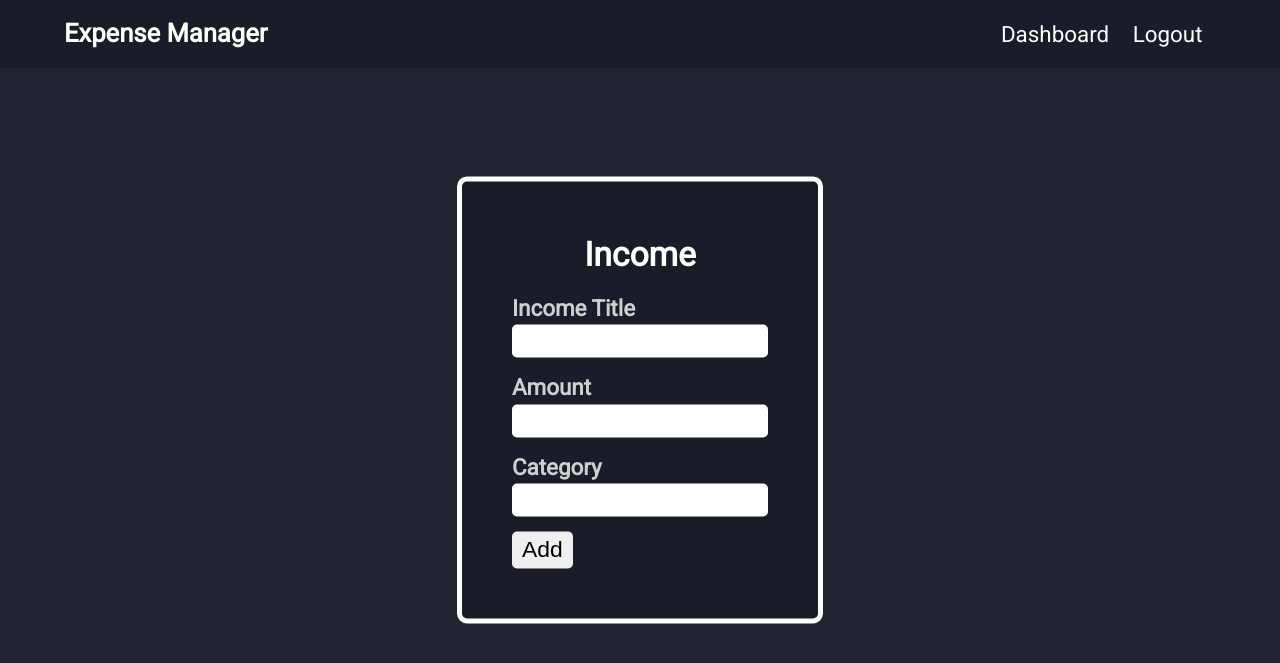
After one commit to frost-head/expense_manger, a Flask app: page /addincome in a window 1280 px wide. The commit adds this page. Shown: the top 663 px of the page. Run offline with Flask 2, Linux system fonts and the light colour scheme; the visitor is signed in with stand-in values (Sample User, id 1); some libraries are stand-ins or nearby versions; some web fonts are replaced.

Commit message:
added income and expenses added

```diff
--- a/main.py
+++ b/main.py
@@ -22,12 +22,15 @@ app.config['SEND_FILE_MAX_AGE_DEFAULT'] = 0
 app.secret_key = os.urandom(24)
 
 
+
 @app.route("/")
 def Home():
+
     return render_template('Home.html')
 
 @app.route("/login",methods=["GET","POST"])
 def Login():
+    session['user'] = 4
     if 'user' in session:
         return redirect('/')
     if request.method == "POST":
@@ -37,7 +40,7 @@ def Login():
         if data:
             if bcrypt.check_password_hash(data['password'],passcode):
                 session['user'] = data['uid']
-                return redirect('/')
+                return redirect('/dashboard')
             else:
                 return redirect('/login')
         else:
@@ -60,8 +63,8 @@ def Register():
         querry = 'insert into Users(username, name, email, password) values("{}","{}","{}","{}")'.format(username, name, email, pw_hash)
         print(querry)
         insert(mysql, querry)
-        # uid = fetchone(mysql, "select uid from Users where username = '{}'".format(username))
-        # session['user'] = uid
+        uid = fetchone(mysql, "select uid from Users where username = '{}'".format(username))
+        session['user'] = uid
         return redirect('/')
     return render_template("Register.html")
 
@@ -73,4 +76,46 @@ def Logout():
     else:
         return redirect("/login")
 
+@app.route('/dashboard')
+def dashboard():
+    if 'user' in session:
+        data = fetchone(mysql, "select name from Users where uid = {}".format(session['user']))
+        return render_template('Dashboard.html', data=data)
+    else:
+        return redirect('/login')
+
+@app.route('/addincome', methods=['GET','POST'])
+def Income():
+    if 'user' in session:
+
+        if request.method == "POST":
+            title = request.form['title']
+            amount = request.form['amount']
+            cat = request.form['cat']
+            insert(mysql, 'insert into Income(title, amount, category, uid) values("{}",{},"{}",{})'.format(title, amount, cat, session['user']))
+            return redirect('/dashboard')
+        return render_template('Income.html',)
+
+    else:
+        return redirect('/login')
+
+@app.route('/addexpenditure', methods=['GET','POST'])
+def Expenditure():
+    if 'user' in session:
+
+        if request.method == "POST":
+            title = request.form['title']
+            amount = request.form['amount']
+            cat = request.form['cat']
+            if request.form['a_l'] == "Assest":
+                a_l = 0
+            else:
+                a_l = 1
+            insert(mysql, 'insert into Expenses(title, amount, category, uid, a_l) values("{}",{},"{}",{},{})'.format(title, amount, cat, session['user'],a_l))
+            return redirect('/dashboard')
+        return render_template('Expenditure.html',)
+
+    else:
+        return redirect('/login')
+
 app.run(debug=True, host="0.0.0.0")
--- a/static/animation.js
+++ b/static/animation.js
@@ -9,8 +9,13 @@ nav.fromTo("nav", { y:-80 , opacity: 0.2}, {y:0, opacity:1, ease: Circ.easeOut},
 // login page
 
 
-// nav.fromTo(".loginForm", {opacity: 0.0, scale:0.8}, {opacity:1, scale:1, ease: Circ.easeOut},"start=0.5" )
 nav.fromTo(".loginForm", {opacity: 0.0, y:-100}, {opacity:1, y:0, ease: Circ.easeOut},"start=0.5" )
      .fromTo(".loginForm h2", {y:-80 , opacity: 0.0}, {y:0 , opacity:1, ease: Circ.easeOut},"<0.5")
      .fromTo("form", {y:-60 , opacity: 0.0}, {y:0 , opacity:1, ease: Circ.easeOut},"<")
 ;
+
+// dashboard
+nav.fromTo(".dashheader", {opacity: 0.0, y:-100}, {opacity:1, y:0, ease: Circ.easeOut},"start=0.5" )
+    .fromTo(".addorremovecard h5", {y:-20 , opacity: 0.0}, {y:0 , opacity:1, ease: Circ.easeOut},"<0.5")
+    .fromTo(".dashheader h1", {y:-50 , opacity: 0.0}, {y:0 , opacity:1, ease: Circ.easeOut},"<")
+;
--- a/static/style.css
+++ b/static/style.css
@@ -75,7 +81,7 @@ nav h1{
 
 .button{
     font-size: 1.4rem;
-    width: 5vw;
+    width: 6vw;
     min-width: fit-content;
     transition: 0.2s;
     border-radius: 5px;
--- /dev/null
+++ b/templates/Income.html
@@ -0,0 +1,38 @@
+{% extends 'Base.html' %}
+
+{% block head %}{% endblock %}
+
+{% block body %}
+
+
+<div class="loginForm">
+    <h2>Income</h2>
+    <form method="post">
+
+        <div class="formInput">
+            <h5>Income Title</h5>
+            <input type="text" name="title" >
+        </div>
+        <div class="formInput">
+            <h5>Amount</h5>
+            <input type="number" name="amount" >
+        </div>
+        <div class="formInput">
+            <h5>Category</h5>
+            <input list="cat" name="cat">
+            <datalist id="cat">
+                <option value="Edge">
+                <option value="Firefox">
+                <option value="Chrome">
+                <option value="Opera">
+                <option value="Safari">
+            </datalist>
+        </div>
+
+        <button class="formButton" type="submit">Add</button>
+
+    </form>
+</div>
+
+
+{% endblock %}
--- a/templates/Register.html
+++ b/templates/Register.html
@@ -11,15 +11,15 @@
 
         <div class="formInput">
             <h5>Username</h5>
-            <input type="text" name="username" >
+            <input type="text" required="true" name="username" >
         </div>
         <div class="formInput">
             <h5>Name</h5>
-            <input type="text" name="name" >
+            <input type="text" required="true" name="name" >
         </div>
         <div class="formInput">
             <h5>Email</h5>
-            <input type="text" name="email" >
+            <input type="email" required="true" name="email" >
         </div>
         <div class="formInput">
             <h5>Password</h5>
--- a/templates/includes/navbar.html
+++ b/templates/includes/navbar.html
@@ -3,10 +3,16 @@
     <h1 class="navtitle">
         <a href="/">Expense Manager</a>
     </h1>
-
+    {% if 'user' not in session%}
     <div class="navlinks">
-        <a href="/login" class="navlink button">login</a>
-        <a href="/register" class="navlink button">register</a>
+        <a href="/login" class="navlink button">Login</a>
+        <a href="/register" class="navlink button">Register</a>
     </div>
+    {% else %}
+    <div class="navlinks">
+        <a href="/dashboard" class="navlink button">Dashboard</a>
+        <a href="/logout" class="navlink button">Logout</a>
+    </div>
+    {% endif %}
 
 </nav>
```
Also changed, not shown: other parts of static/style.css (+39 -1 lines), templates/Dashboard.html (added, +31 -0 lines), templates/Expenditure.html (added, +47 -0 lines).
